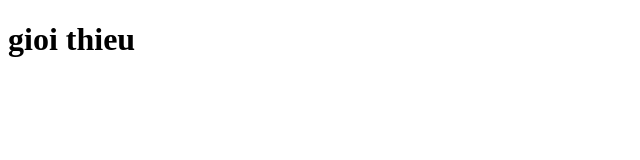
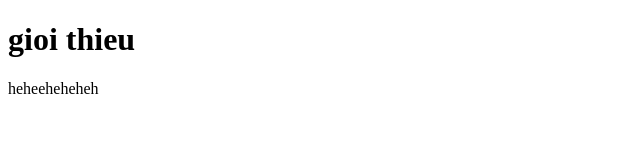
Before and after one commit to iNguyenQuocDoan/git-gihub, a plain HTML site: page gioi-thieu-san-pham.html in a window 1280 px wide. Shown: the whole page, without its empty margins (0-640 px from the left). Drawn offline with Linux system fonts and the light colour scheme.

Commit message:
Update gioi-thieu-san-pham.html

```diff
--- a/gioi-thieu-san-pham.html
+++ b/gioi-thieu-san-pham.html
@@ -7,5 +7,8 @@
     </head>
     <body>
         <h1>gioi thieu</h1>
+
+        <p
+> heheeheheheh </p>
     </body>
 </html>
```
